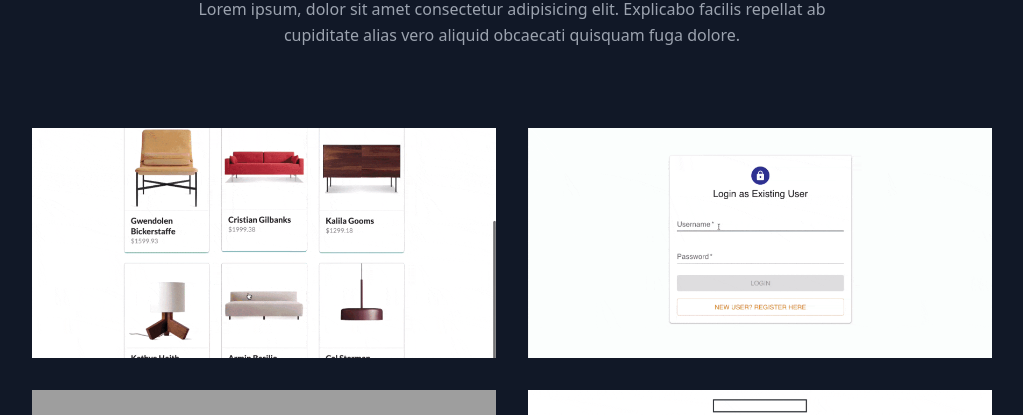
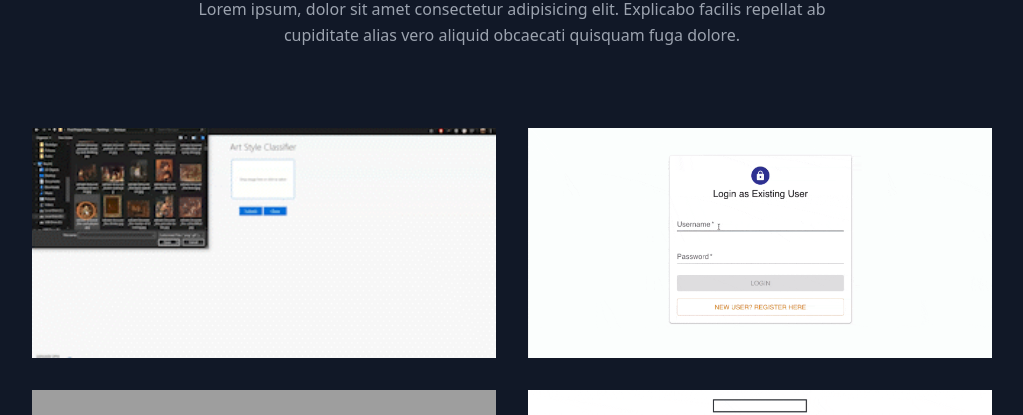
Before and after one commit to EllisG97/React-Portfolio, a React (Create React App) app: page / in a window 1280 px wide. Shown: the part 900-1315 px from the top of the page, without its empty margins (128-1151 px from the left). Built offline with nearby package versions, Linux system fonts and the light colour scheme; grey boxes are pictures that could not be loaded.

Commit message:
Added Project Gif
Added a gif of my machine learning project to the projects section

```diff
--- a/src/data.js
+++ b/src/data.js
@@ -1,11 +1,11 @@
 export const projects = [
   {
-    title: "React Reserve",
-    subtitle: "MERN Stack",
+    title: "ML Project",
+    subtitle: "Art Classifier",
     description:
       "Lorem ipsum dolor sit amet consectetur adipisicing elit. Praesentium dolore rerum laborum iure enim sint nemo omnis voluptate exercitationem eius?",
-    image: "./project-1.gif",
-    link: "https://reactbootcamp.com",
+    image: "./ML_project.gif",
+        link: "https://github.com/EllisG97",
   },
   {
     title: "React Tracks",
```
Also changed, not shown: public/ML_project.gif (added).
